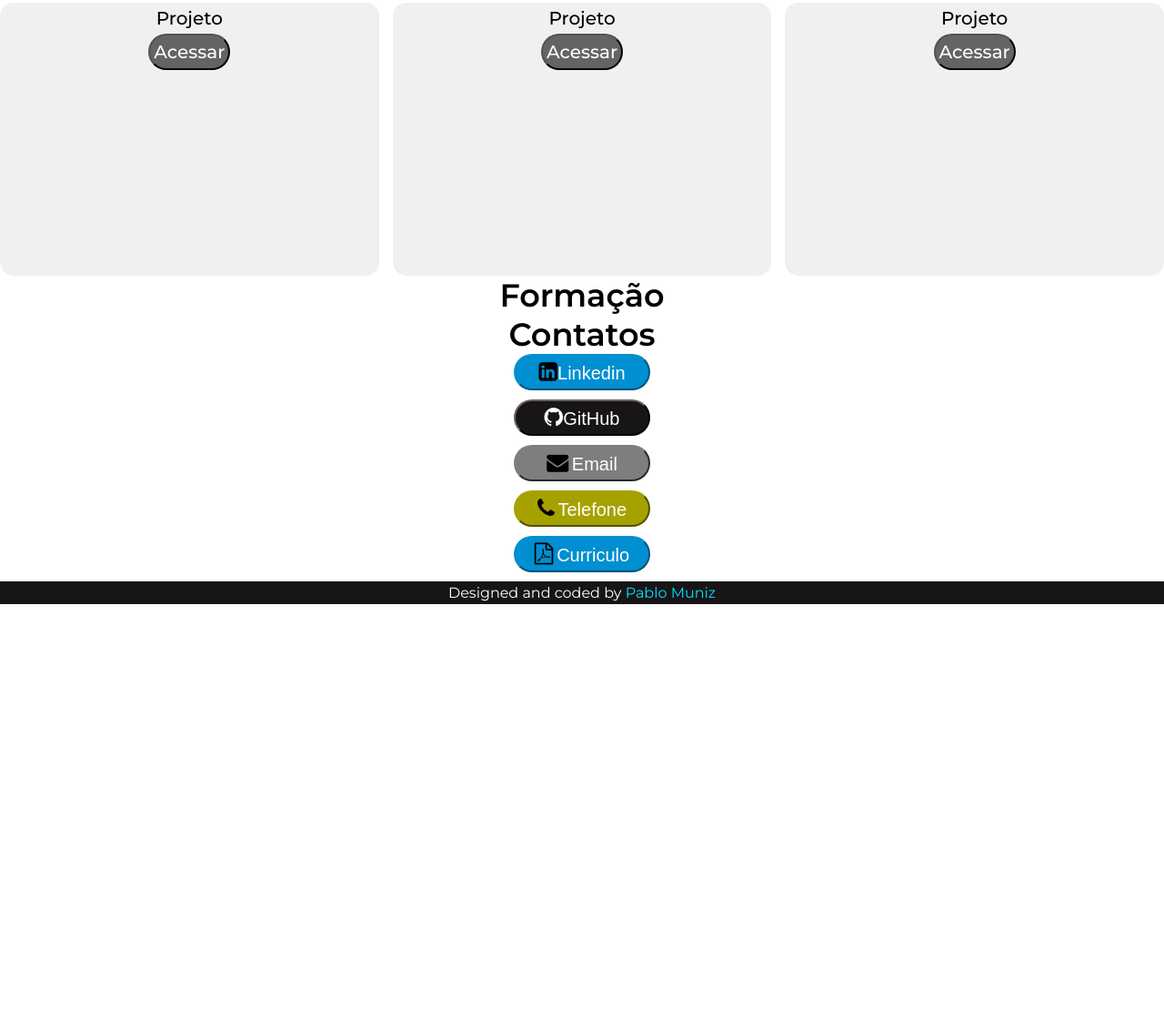
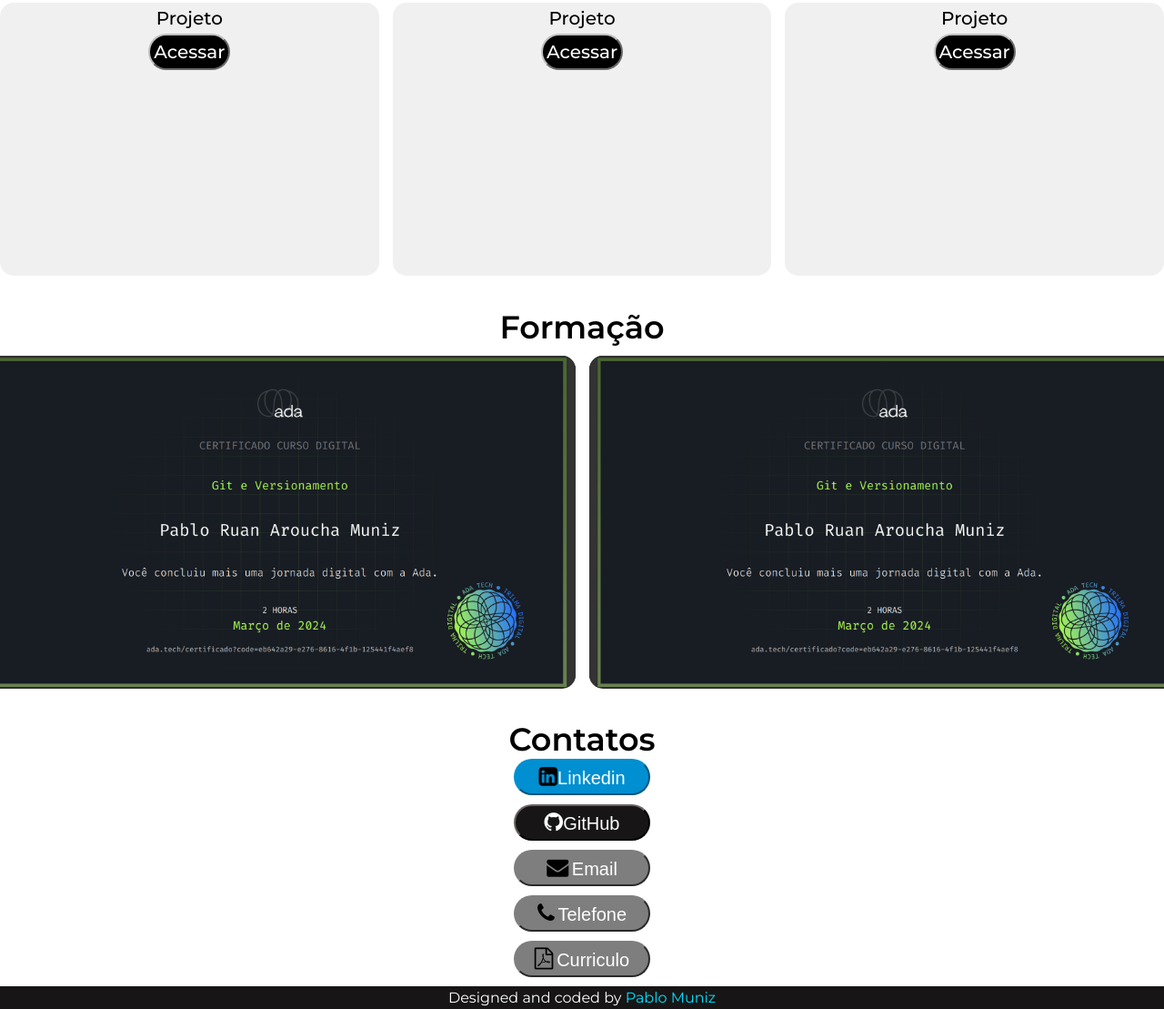
Before and after one commit to PabloRuan05/PabloRuan05.github.io, a plain HTML site: page index.html in a window 1280 px wide. Shown: the part 519-1628 px from the top of the page at 91% size. Before the commit the page ends 1183 px from the top, so only its background shows below. Drawn offline with Linux system fonts and the light colour scheme.

Commit message:
portfolio 1.5 section formation

```diff
--- a/index.html
+++ b/index.html
@@ -4,17 +4,12 @@
     <meta charset="UTF-8" />
     <meta name="viewport" content="width=device-width, initial-scale=1.0" />
     <title>Pablo Muniz - Portfólio</title>
+    <link rel="shortcut icon" href="/img/iconedomeusite.ico" type="image/x-icon">
     <link rel="stylesheet" href="style.css" />
     <link rel="preconnect" href="https://fonts.googleapis.com" />
     <link rel="preconnect" href="https://fonts.gstatic.com" crossorigin />
-    <link
-      rel="stylesheet"
-      href="https://fonts.googleapis.com/css2?family=Montserrat:ital,wght@0,100..900;1,100..900&display=swap"
-    />
-    <link
-      rel="stylesheet"
-      href="https://cdnjs.cloudflare.com/ajax/libs/font-awesome/4.7.0/css/font-awesome.min.css"
-    />
+    <link rel="stylesheet" href="https://fonts.googleapis.com/css2?family=Montserrat:ital,wght@0,100..900;1,100..900&display=swap"/>
+    <link rel="stylesheet" href="https://cdnjs.cloudflare.com/ajax/libs/font-awesome/4.7.0/css/font-awesome.min.css"/>
   </head>
   <body>
     <header>
@@ -36,9 +31,7 @@
         </div>
         <div class="textabout">
           <h1>Desenvolvedor Full-Stack.</h1>
-          <p>
-            Pablo Ruan Aroucha Muniz
-          </p>
+          <p>Pablo Ruan Aroucha Muniz</p>
         </div>
       </div>
 
@@ -65,6 +58,14 @@
 
       <div id="Formação">
         <h2>Formação</h2>
+        <div class="container2">
+          <div class="card2">
+            <img src="/img/git.png" alt="">
+          </div>
+          <div class="card2">
+            <img src="img/git.png" alt="">
+          </div>
+        </div>
       </div>
 
       <div id="Contatos">
@@ -72,7 +73,9 @@
         <div class="gradebutton">
           <button class="Linkedin">
             <i style="font-size: 24px" class="fa">&#xf08c;</i
-            ><a target="_blank" href="https://www.linkedin.com/in/pablo-muniz-641544267/"
+            ><a
+              target="_blank"
+              href="https://www.linkedin.com/in/pablo-muniz-641544267/"
               >Linkedin</a
             >
           </button>
--- a/style.css
+++ b/style.css
@@ -51,7 +51,7 @@ header {
 }
 
 #linknav>li>a:hover {
-    color: rgb(0, 95, 238);
+    color: rgb(0, 153, 255);
     text-decoration: underline;
     transition: color 400ms
 }
@@ -140,8 +140,8 @@ h2 {
 
 
 .acessar {
-    background-color: rgb(100, 100, 100);
-    border-color: rgb(82, 82, 82);
+    background-color: rgb(0, 0, 0);
+    border-color: rgb(190, 190, 190);
     border-radius: 20px;
     width: 90px;
     height: 40px;
@@ -158,6 +158,41 @@ h2 {
     font-size: 20px;
 }
 
+/*FORMAÇÃO*/
+
+#Formação {
+    margin-top: 35px;
+
+}
+
+#Formação .container2{
+    margin-top: 10px;
+    display: flex;
+    gap: 15px;
+    flex-direction: row;
+    justify-content: center;
+
+}
+#Formação .container2 .card2{
+    display: flex;
+    background-color: #000000;
+    width: 650px;
+    height: 365px;
+    border-radius: 15px;
+    flex-direction: column;
+    align-items: center;
+}
+img {
+    border-radius: 15px;
+    max-width: 650px;
+    max-height: 400px;
+}
+
+
+#Contatos {
+    margin-top: 35px;
+
+}
 
 /*Butoes*/
 
@@ -224,8 +259,8 @@ h2 {
     width: 150px;
     height: 40px;
     border-radius: 20px;
-    border-color: #a5a200;
-    background-color: #a5a200;
+    border-color: #7e7e7e;
+    background-color: #7e7e7e;
 }
 
 .Telefone>a {
@@ -241,8 +276,8 @@ h2 {
     width: 150px;
     height: 40px;
     border-radius: 20px;
-    border-color: #008fd1;
-    background-color: #008fd1;
+    border-color: #7e7e7e;
+    background-color: #7e7e7e;
 }
 
 .Curriculo>a {
@@ -328,4 +363,19 @@ footer>p>a {
         height: 280px;
     }
 
+    #Formação .container2 {
+        display: flex;
+        flex-direction: column;
+        align-items: center;
+    }
+
+    #Formação .container2 .card2 {
+        width: 400px;
+        height: 220px;
+    }
+
+    img {
+        width: 400px;
+    }
+
 }
```
Also changed, not shown: img/git.png (added), img/iconedomeusite.ico (added).
